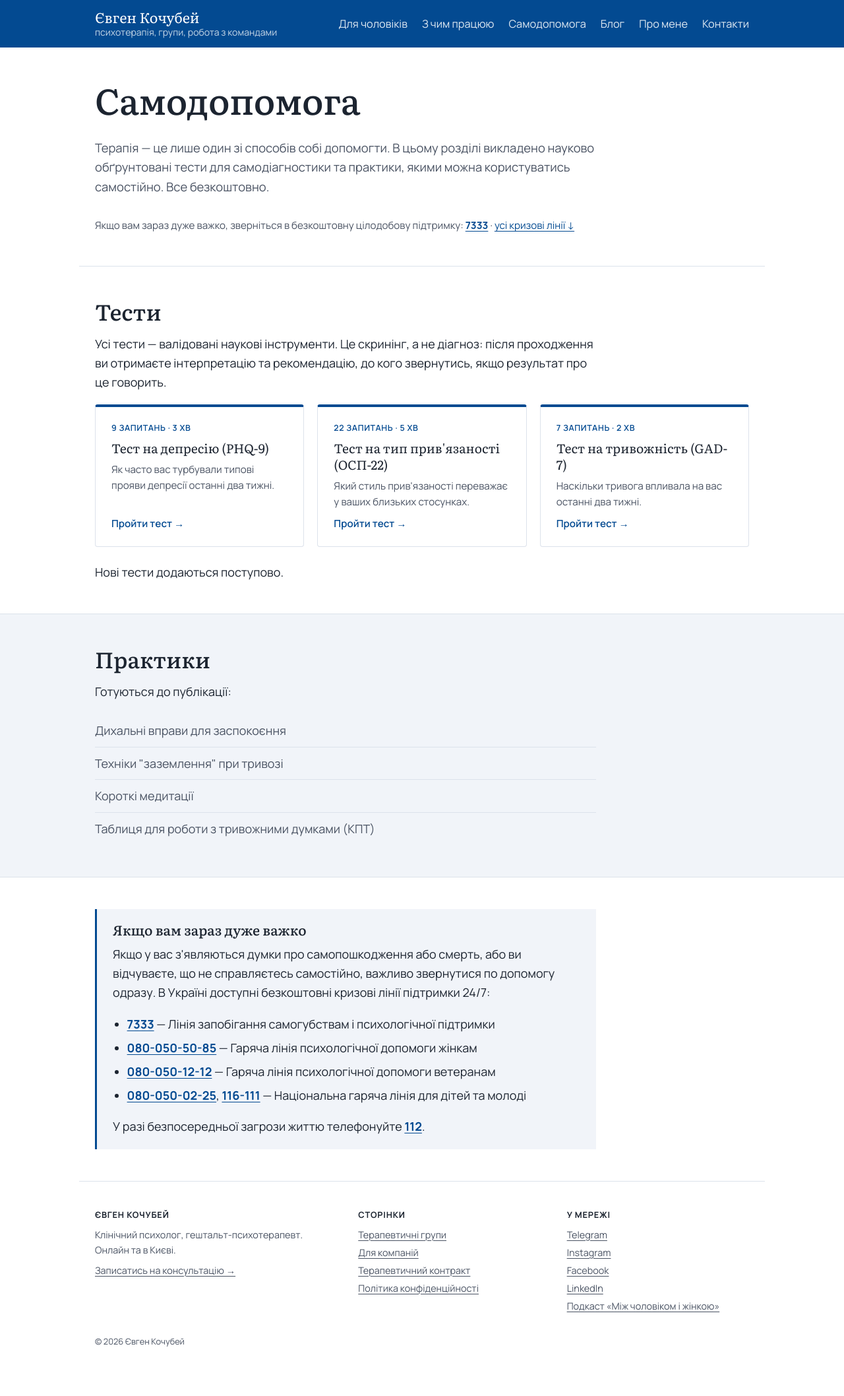
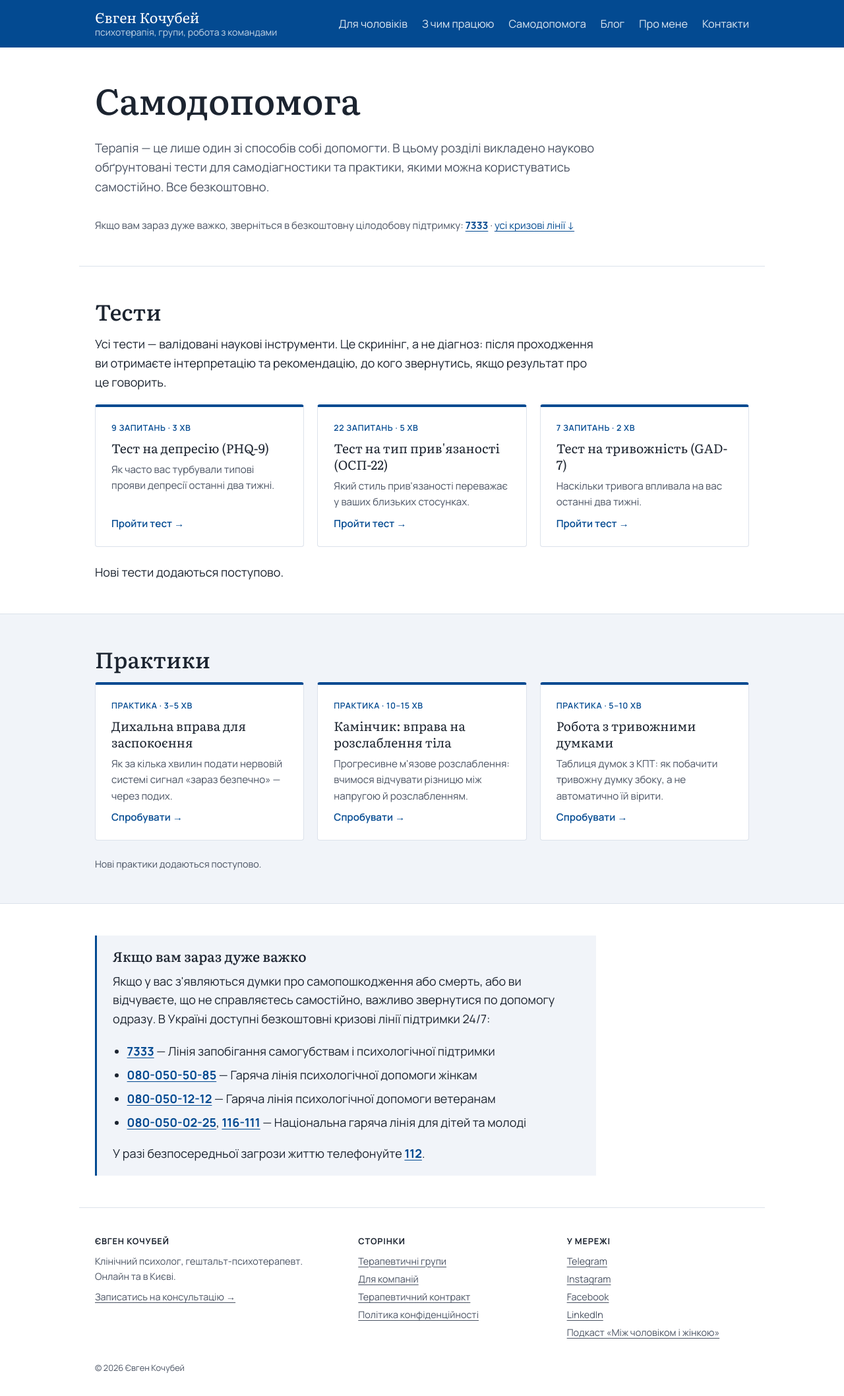
Before and after one commit to cobchik/yevhenkochubei-site, a Jekyll site: the page built from samodopomoga.md, in a window 1280 px wide. Shown: the whole page at 66% size. Built offline with Jekyll 4.4.1, drawn with Linux system fonts in a browser that asks for light colours; before the commit the page ends 2075 px from its top, so only the background shows below that.

Commit message:
Self-help: three practices (breathing, body relaxation, thought record) as pages and cards
Co-Authored-By: Claude Opus 5.5 <noreply@anthropic.com>

```diff
--- a/assets/css/style.css
+++ b/assets/css/style.css
@@ -550,6 +550,10 @@ div.card:hover { box-shadow: none; transform: none; }
 }
 .social-btn:hover { background: var(--pine); color: #fff; }
 
+/* --- Джерела на сторінках практик --- */
+.sources p { font-size: 0.9rem; color: var(--ink-soft); }
+.sources h2 { font-size: 1.3rem; }
+
 /* --- Збільшення картинок (lightbox) --- */
 a.zoom { cursor: zoom-in; }
 .lightbox {
--- a/samodopomoga.md
+++ b/samodopomoga.md
@@ -43,13 +43,19 @@ permalink: /samodopomoga/
 <section class="section-alt">
   <div class="wrap">
     <h2>Практики</h2>
-    <p>Готуються до публікації:</p>
-    <ul class="list-plain">
-      <li>Дихальні вправи для заспокоєння</li>
-      <li>Техніки "заземлення" при тривозі</li>
-      <li>Короткі медитації</li>
-      <li>Таблиця для роботи з тривожними думками (КПТ)</li>
-    </ul>
+    {% comment %}Список будується автоматично зі сторінок з type: practice{% endcomment %}
+    {% assign practices = site.pages | where: "type", "practice" | sort: "title" %}
+    <div class="cards cards-3">
+      {% for pr in practices %}
+      <a class="card" href="{{ pr.url | relative_url }}">
+        <span class="card-label">Практика · {{ pr.minutes }} хв</span>
+        <span class="card-title">{{ pr.title }}</span>
+        <span class="card-text">{{ pr.summary }}</span>
+        <span class="card-more">Спробувати →</span>
+      </a>
+      {% endfor %}
+    </div>
+    <p class="post-meta">Нові практики додаються поступово.</p>
   </div>
 </section>
 
--- /dev/null
+++ b/samodopomoga/dyhannya.md
@@ -0,0 +1,75 @@
+---
+layout: default
+title: "Дихальна вправа для заспокоєння"
+description: "Проста дихальна вправа для заспокоєння за 3–5 хвилин: як виконувати, коли вона особливо корисна і що кажуть дослідження."
+permalink: /samodopomoga/dyhannya/
+type: practice
+minutes: "3–5"
+summary: "Як за кілька хвилин подати нервовій системі сигнал «зараз безпечно» — через подих."
+---
+
+<section class="hero">
+  <p class="kicker"><a href="{{ '/samodopomoga/' | relative_url }}">Самодопомога</a> · практика · 3–5 хвилин</p>
+  <h1>Дихальна вправа для заспокоєння</h1>
+  <p class="lede">
+    Найшвидший спосіб подати нервовій системі сигнал «зараз безпечно» —
+    через подих. Це не потребує нічого, крім кількох вільних хвилин.
+  </p>
+</section>
+
+<section class="section">
+  <h2>Як виконувати</h2>
+  <p>Сядьте зручно, покладіть одну руку на живіт. Виконуйте в ритмі «квадратного дихання»:</p>
+  <ul class="list-plain">
+    <li><strong>Вдих</strong> на 4 рахунки — живіт піднімається під рукою</li>
+    <li><strong>Затримка</strong> на 4 рахунки</li>
+    <li><strong>Видих</strong> на 4–6 рахунків — повільніше, ніж вдих</li>
+    <li><strong>Пауза</strong> на 2 рахунки перед наступним вдихом</li>
+  </ul>
+  <p>
+    Повторіть цикл 6–10 разів. Якщо рахувати незручно — орієнтуйтеся просто
+    на те, щоб видих був довшим за вдих: саме подовжений видих і подає тілу
+    сигнал розслабитися.
+  </p>
+</section>
+
+<section class="section-alt">
+  <div class="wrap">
+    <h2>Коли це особливо корисно</h2>
+    <ul class="list-plain">
+      <li>Перед складною розмовою чи подією</li>
+      <li>Коли з'являється тривога чи перші ознаки паніки</li>
+      <li>Щовечора як частина рутини перед сном</li>
+    </ul>
+    <p>
+      Ефект накопичується: регулярна практика працює краще, ніж одноразове
+      використання лише в кризовий момент.
+    </p>
+  </div>
+</section>
+
+<section class="section">
+  <div class="tally-block">
+    <p><strong>Хочете зрозуміти, чи це ситуативна тривога, чи стійкий стан?</strong></p>
+    <a class="btn-outline" href="{{ '/samodopomoga/test-tryvozhnist/' | relative_url }}">Пройти тест на тривожність →</a>
+  </div>
+</section>
+
+<section class="section sources">
+  <h2>Джерела</h2>
+  <p>
+    Практики керованого дихання як клінічного інструменту роботи зі стресом
+    популяризував американський кардіолог Герберт Бенсон у книзі
+    «The Relaxation Response» (1975), описавши фізіологічну «релаксаційну
+    відповідь» — протилежність реакції «бий або біжи».
+  </p>
+  <p>
+    Сучасний погляд: метааналіз 2023 року, що об'єднав 12 рандомізованих
+    контрольованих досліджень, підтвердив, що керовані дихальні практики
+    достовірно знижують рівень стресу, тривоги й депресивних симптомів
+    порівняно з контрольними умовами (Fincham G. W., Strauss C., Montero-Marin J.,
+    Cavanagh K., 2023, «Effect of breathwork on stress and mental health:
+    A meta-analysis of randomised-controlled trials», <em>Scientific Reports</em>,
+    13, 432. <a href="https://doi.org/10.1038/s41598-022-27247-y">doi.org/10.1038/s41598-022-27247-y</a>).
+  </p>
+</section>
--- /dev/null
+++ b/samodopomoga/robota-z-dumkamy.md
@@ -0,0 +1,81 @@
+---
+layout: default
+title: "Робота з тривожними думками"
+description: "Таблиця думок (КПТ) за 5–10 хвилин: як побачити тривожну думку збоку, знайти докази «за» і «проти» та чеснішу, збалансовану думку. З прикладом."
+permalink: /samodopomoga/robota-z-dumkamy/
+type: practice
+minutes: "5–10"
+summary: "Таблиця думок з КПТ: як побачити тривожну думку збоку, а не автоматично їй вірити."
+---
+
+<section class="hero">
+  <p class="kicker"><a href="{{ '/samodopomoga/' | relative_url }}">Самодопомога</a> · практика · 5–10 хвилин</p>
+  <h1>Робота з тривожними думками</h1>
+  <p class="lede">
+    Не всі думки, що з'являються в голові, точно відображають реальність.
+    Ця вправа допомагає побачити думку збоку, а не автоматично їй вірити.
+  </p>
+</section>
+
+<section class="section">
+  <h2>Як виконувати</h2>
+  <p>Візьміть аркуш паперу чи нотатки в телефоні й пройдіть по колонках:</p>
+  <ul class="list-plain">
+    <li><strong>1. Ситуація</strong> — що конкретно відбулося (факти, без оцінок)</li>
+    <li><strong>2. Автоматична думка</strong> — що промайнуло в голові в цей момент</li>
+    <li><strong>3. Емоція та її сила</strong> — яке відчуття і наскільки сильне, від 0 до 10</li>
+    <li><strong>4. Докази «за»</strong> — що справді підтверджує цю думку</li>
+    <li><strong>5. Докази «проти»</strong> — що їй суперечить чи ставить під сумнів</li>
+    <li><strong>6. Збалансована думка</strong> — як можна описати ситуацію чесніше, з урахуванням обох списків</li>
+    <li><strong>7. Емоція повторно</strong> — та сама шкала 0–10; зазвичай інтенсивність трохи падає</li>
+  </ul>
+</section>
+
+<section class="section-alt">
+  <div class="wrap">
+    <h2>Приклад</h2>
+    <ul class="list-plain">
+      <li><strong>Ситуація:</strong> колега не відповів на повідомлення за день.</li>
+      <li><strong>Автоматична думка:</strong> «я щось зробив не так, він на мене злий».</li>
+      <li><strong>Емоція:</strong> тривога, 7/10.</li>
+      <li><strong>Докази «за»:</strong> він справді зазвичай відповідає швидко.</li>
+      <li><strong>Докази «проти»:</strong> він згадував, що цього тижня багато справ; минулого разу теж була пауза, і все було гаразд.</li>
+      <li><strong>Збалансована думка:</strong> «найімовірніше, він просто зайнятий — у мене немає підтверджень, що справа саме в мені».</li>
+      <li><strong>Емоція повторно:</strong> тривога, 3/10.</li>
+    </ul>
+  </div>
+</section>
+
+<section class="section">
+  <h2>Важливо</h2>
+  <p>
+    Мета не в тому, щоб знайти «позитивну» думку замість негативної, а в тому,
+    щоб знайти чеснішу — таку, що враховує всі наявні факти, а не лише ті,
+    що підтверджують початковий страх.
+  </p>
+  <div class="tally-block">
+    <p><strong>Якщо такі думки повторюються часто й важко з ними впоратися самостійно</strong></p>
+    <a class="btn-outline" href="{{ '/samodopomoga/test-tryvozhnist/' | relative_url }}">Пройти тест на тривожність →</a>
+  </div>
+</section>
+
+<section class="section sources">
+  <h2>Джерела</h2>
+  <p>
+    Метод спирається на когнітивну модель американського психіатра Аарона
+    Бека, який ще 1963 року показав, що саме інтерпретація події, а не сама
+    подія, визначає емоційну реакцію (Beck A. T., 1963, «Thinking and
+    depression: I. Idiosyncratic content and cognitive distortions»,
+    <em>Archives of General Psychiatry</em>, 9, 324–333). Це лягло в основу
+    когнітивно-поведінкової терапії, а робота з такими таблицями
+    («thought record») стала одним з базових її інструментів.
+  </p>
+  <p>
+    Сучасний погляд: метааналітичний огляд 2023 року підтвердив стійкий
+    зв'язок між використанням когнітивного реструктурування (зокрема роботи
+    з подібними таблицями) і покращенням результатів психотерапії
+    (Ezawa I. D., Hollon S. D., 2023, «Cognitive Restructuring and
+    Psychotherapy Outcome: A Meta-Analytic Review», <em>Psychotherapy</em>,
+    60(3), 396–406. <a href="https://doi.org/10.1037/pst0000474">doi.org/10.1037/pst0000474</a>).
+  </p>
+</section>
--- /dev/null
+++ b/samodopomoga/rozslablennya-tila.md
@@ -0,0 +1,76 @@
+---
+layout: default
+title: "Камінчик: вправа на розслаблення тіла"
+description: "Вправа «Камінчик» — прогресивне м'язове розслаблення за 10–15 хвилин: як виконувати і чому спершу напруга, а потім розслаблення."
+permalink: /samodopomoga/rozslablennya-tila/
+type: practice
+minutes: "10–15"
+summary: "Прогресивне м'язове розслаблення: вчимося відчувати різницю між напругою й розслабленням."
+---
+
+<section class="hero">
+  <p class="kicker"><a href="{{ '/samodopomoga/' | relative_url }}">Самодопомога</a> · практика · 10–15 хвилин</p>
+  <h1>Камінчик: вправа на розслаблення тіла</h1>
+  <p class="lede">
+    Тіло часто тримає напругу, якої ми не помічаємо, поки не звернемо на неї
+    увагу навмисно. Ця вправа вчить відчувати різницю між напругою й
+    розслабленням — через контраст.
+  </p>
+</section>
+
+<section class="section">
+  <h2>Як виконувати</h2>
+  <p>
+    Сядьте чи ляжте зручно. Ідея проста: кожну групу м'язів ви навмисно
+    напружуєте «в камінь» на кілька секунд, а потім повністю відпускаєте,
+    помічаючи відчуття розслаблення.
+  </p>
+  <ul class="list-plain">
+    <li><strong>Кисті рук</strong> — стисніть у кулаки на 5–7 секунд, потім різко відпустіть</li>
+    <li><strong>Плечі</strong> — підтягніть до вух, затримайте, відпустіть</li>
+    <li><strong>Обличчя</strong> — зморщіть, ніби з'їли щось кисле, потім розслабте</li>
+    <li><strong>Живіт</strong> — напружте, ніби готуєтеся до удару, потім відпустіть</li>
+    <li><strong>Ноги й стопи</strong> — напружте, витягуючи пальці ніг, потім відпустіть</li>
+  </ul>
+  <p>
+    Після кожної групи м'язів залишайтеся в розслабленому стані 15–20 секунд,
+    спостерігаючи за відчуттям. Пройдіть усе тіло знизу вгору чи згори вниз —
+    послідовність не принципова.
+  </p>
+</section>
+
+<section class="section-alt">
+  <div class="wrap">
+    <h2>Чому спочатку напруга, а не одразу розслаблення</h2>
+    <p>
+      Свідоме напруження перед відпусканням підсилює контраст — мозок
+      реєструє різницю сильніше, ніж коли ви просто намагаєтеся «розслабитися»
+      без цього кроку. Це і дає глибший ефект за короткий час.
+    </p>
+  </div>
+</section>
+
+<section class="section">
+  <div class="tally-block">
+    <p><strong>Тіло тримає напругу, а причина не завжди зрозуміла?</strong></p>
+    <a class="btn-outline" href="{{ '/samodopomoga/test-tryvozhnist/' | relative_url }}">Пройти тест на тривожність →</a>
+  </div>
+</section>
+
+<section class="section sources">
+  <h2>Джерела</h2>
+  <p>
+    Техніку прогресивного м'язового розслаблення розробив американський лікар
+    Едмунд Джейкобсон у 1930-х роках, описавши її в книзі «Progressive
+    Relaxation» (1938): систематичне напруження й розслаблення груп м'язів як
+    спосіб зняти фізичну й психічну напругу.
+  </p>
+  <p>
+    Сучасний погляд: систематичний огляд і метааналіз 2024 року підтвердив,
+    що прогресивне м'язове розслаблення достовірно знижує рівень тривоги
+    (Heshmatifar N., Manzari Z. S., Heydari A., 2024, «The effect of progressive
+    muscle relaxation on anxiety during the COVID-19 pandemic: A systematic
+    review and meta-analysis», <em>Navid No</em>, 27(90), 60–73.
+    <a href="https://doi.org/10.22038/nnj.2024.77557.1433">doi.org/10.22038/nnj.2024.77557.1433</a>).
+  </p>
+</section>
```
